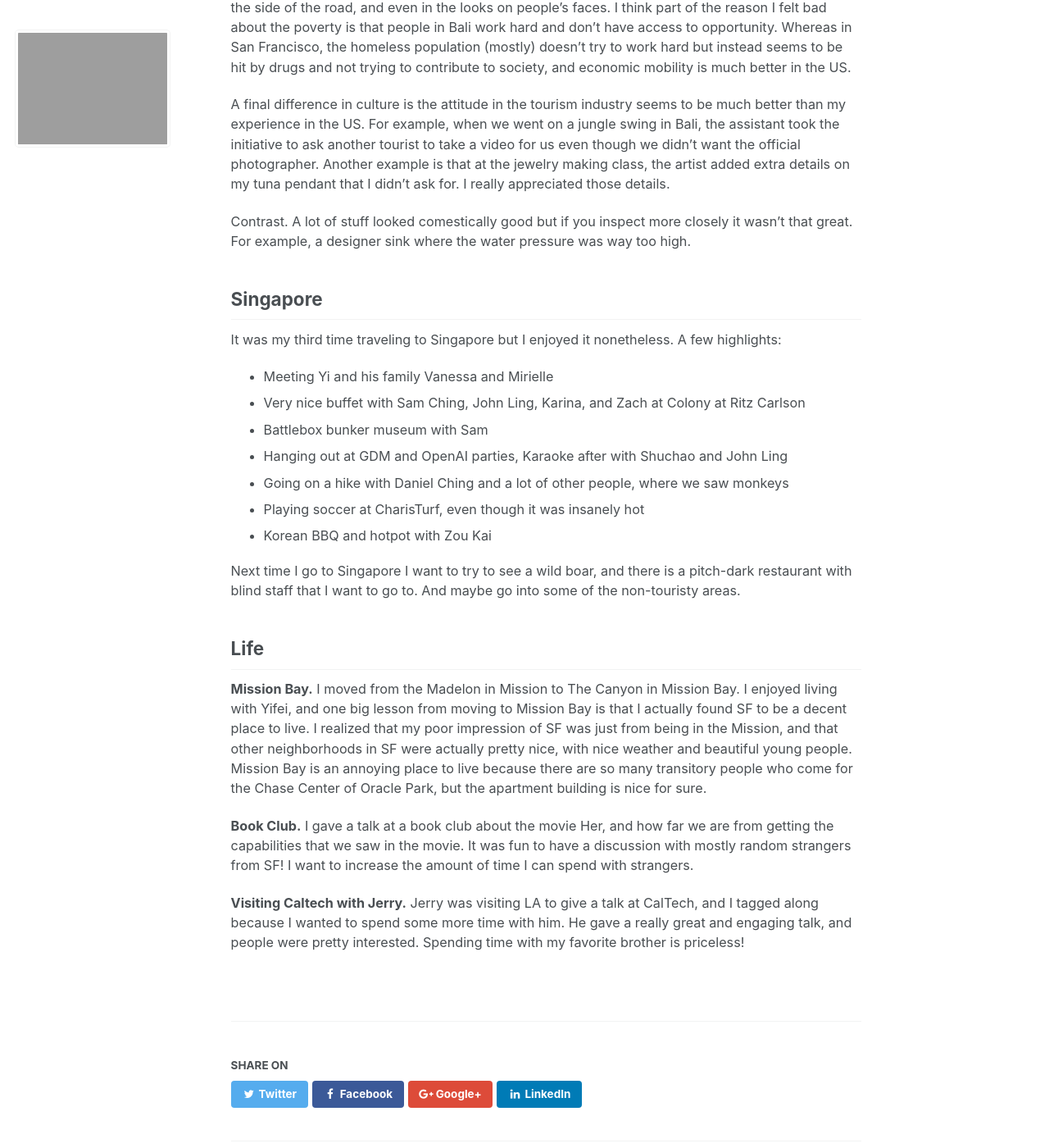
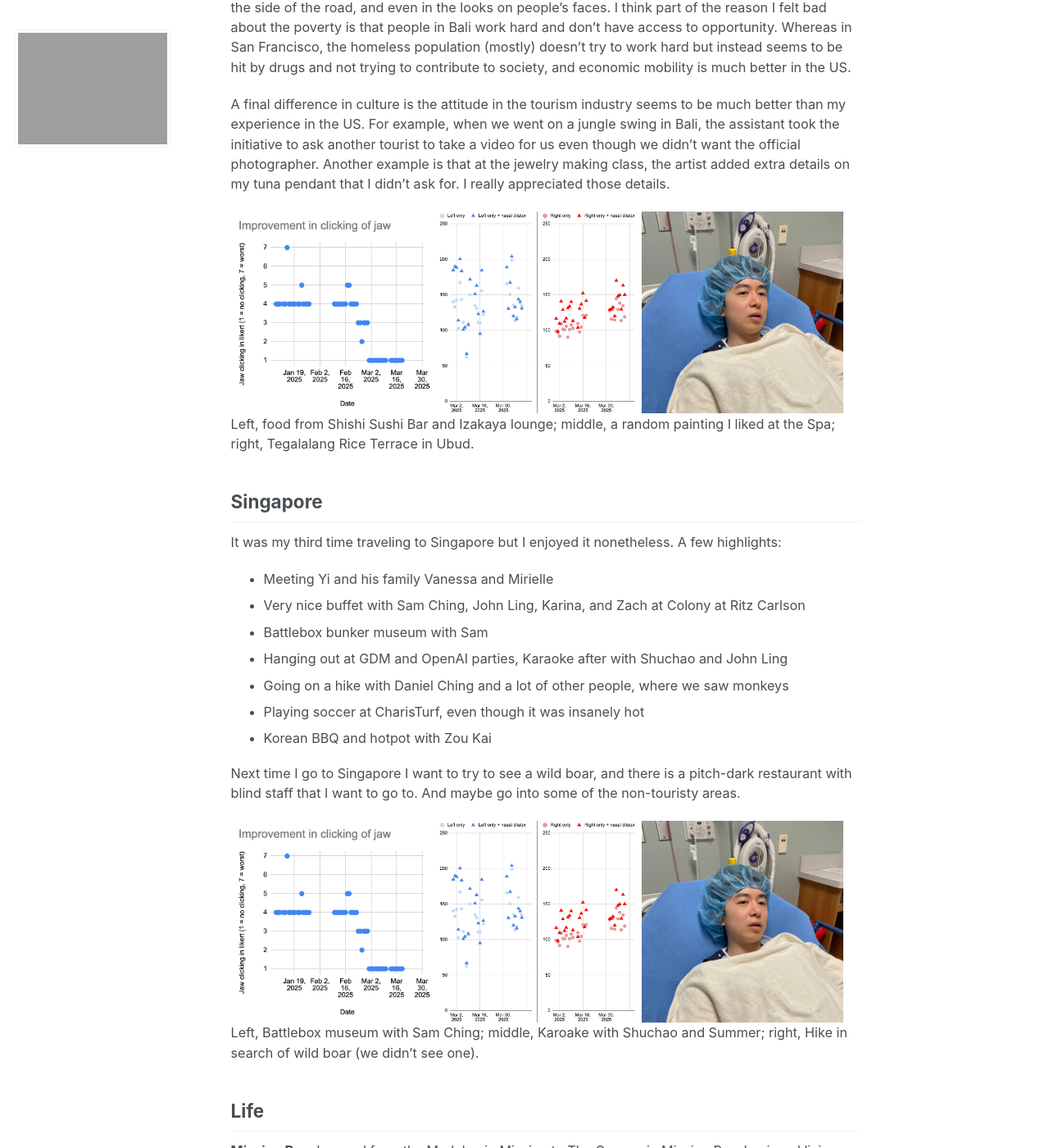
Before and after one commit to jasonwei20/jasonwei20.github.io, a Jekyll site: the page built from _posts/2025-07-01-blog-post-27.md, in a window 1280 px wide and 1400 px high, scrolled down 1394 px. Shown: the whole window at 82% size. Built offline with Jekyll 4.4.1, drawn with Linux system fonts in a browser that asks for light colours; some of the changed text lies outside the part shown.

Commit message:
Update and rename 2025-07-01-blog-post-25.md to 2025-07-01-blog-post-27.md

```diff
--- a/_posts/2025-07-01-blog-post-25.md
+++ b/_posts/2025-07-01-blog-post-27.md
@@ -25,7 +25,10 @@ My view of poverty was also different in Bali compared to the US. In Bali, I cou
 
 A final difference in culture is the attitude in the tourism industry seems to be much better than my experience in the US. For example, when we went on a jungle swing in Bali, the assistant took the initiative to ask another tourist to take a video for us even though we didn’t want the official photographer. Another example is that at the jewelry making class, the artist added extra details on my tuna pendant that I didn’t ask for. I really appreciated those details.
 
-Contrast. A lot of stuff looked comestically good but if you inspect more closely it wasn’t that great. For example, a designer sink where the water pressure was way too high.
+<img src='/images/tmj_metrics.png' width="32%">
+<img src='/images/pnif.png' width="32%">
+<img src='/images/appendectomy.png' width="32%">
+Left, food from Shishi Sushi Bar and Izakaya lounge; middle, a random painting I liked at the Spa; right, Tegalalang Rice Terrace in Ubud.
 
 ## Singapore
 
@@ -40,6 +43,11 @@ It was my third time traveling to Singapore but I enjoyed it nonetheless. A few
 
 Next time I go to Singapore I want to try to see a wild boar, and there is a pitch-dark restaurant with blind staff that I want to go to. And maybe go into some of the non-touristy areas.
 
+<img src='/images/tmj_metrics.png' width="32%">
+<img src='/images/pnif.png' width="32%">
+<img src='/images/appendectomy.png' width="32%">
+Left, Battlebox museum with Sam Ching; middle, Karoake with Shuchao and Summer; right, Hike in search of wild boar (we didn't see one).
+
 ## Life
 
 **Mission Bay.** I moved from the Madelon in Mission to The Canyon in Mission Bay. I enjoyed living with Yifei, and one big lesson from moving to Mission Bay is that I actually found SF to be a decent place to live. I realized that my poor impression of SF was just from being in the Mission, and that other neighborhoods in SF were actually pretty nice, with nice weather and beautiful young people. Mission Bay is an annoying place to live because there are so many transitory people who come for the Chase Center of Oracle Park, but the apartment building is nice for sure.
@@ -47,3 +55,10 @@ Next time I go to Singapore I want to try to see a wild boar, and there is a pit
 **Book Club.** I gave a talk at a book club about the movie Her, and how far we are from getting the capabilities that we saw in the movie. It was fun to have a discussion with mostly random strangers from SF! I want to increase the amount of time I can spend with strangers.
 
 **Visiting Caltech with Jerry.** Jerry was visiting LA to give a talk at CalTech, and I tagged along because I wanted to spend some more time with him. He gave a really great and engaging talk, and people were pretty interested. Spending time with my favorite brother is priceless!
+
+Obviously ended a relationship is a huge change. I was upset for a few days but ultimately I'm happy to move on and wish her the best, and don't want to hold hatred in my heart.
+
+<img src='/images/tmj_metrics.png' width="32%">
+<img src='/images/pnif.png' width="32%">
+<img src='/images/appendectomy.png' width="32%">
+Left, my room in the Canyon at Mission Rock; middle, dinner with Jerry in LA; right, giving a talk at the book club.
```
